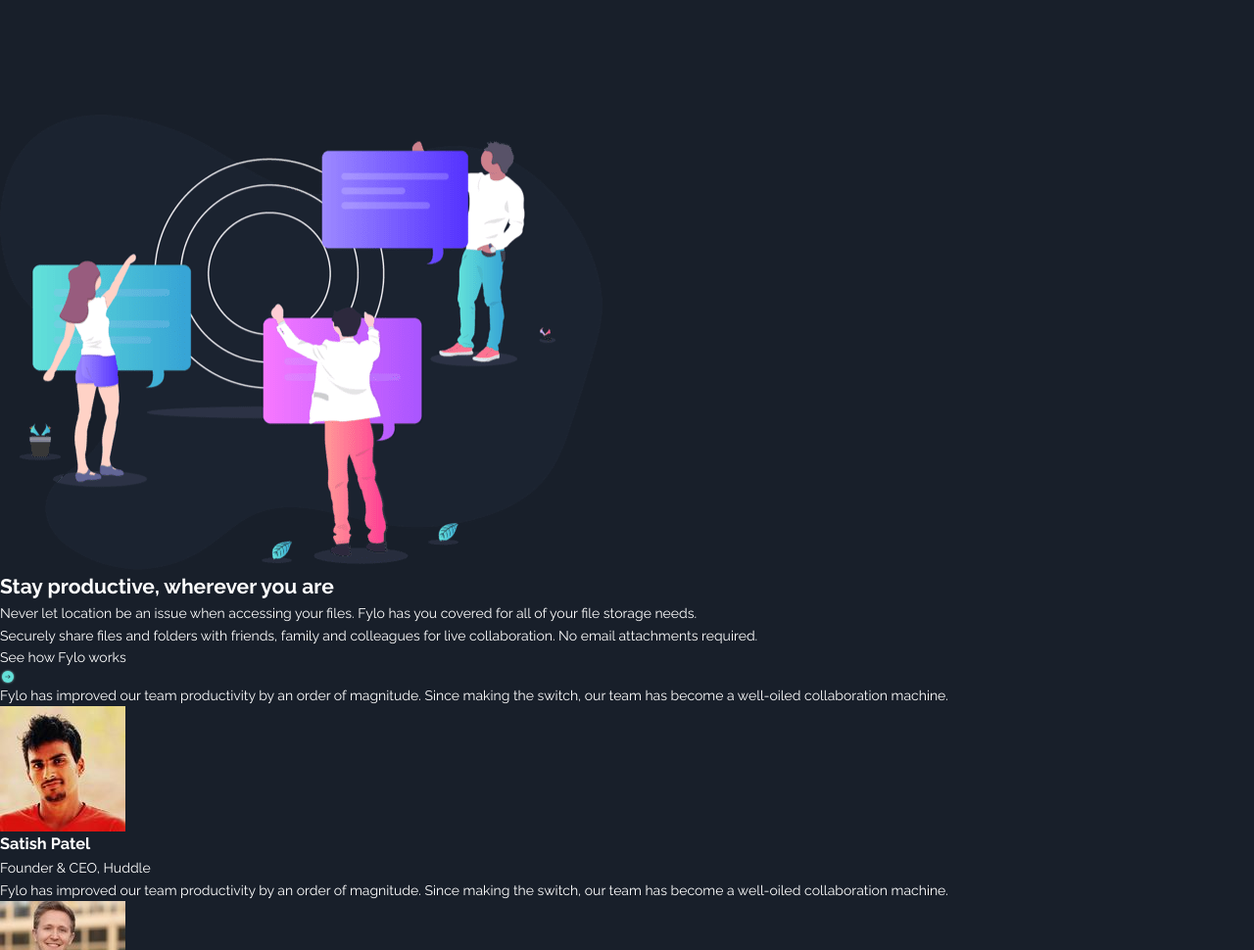
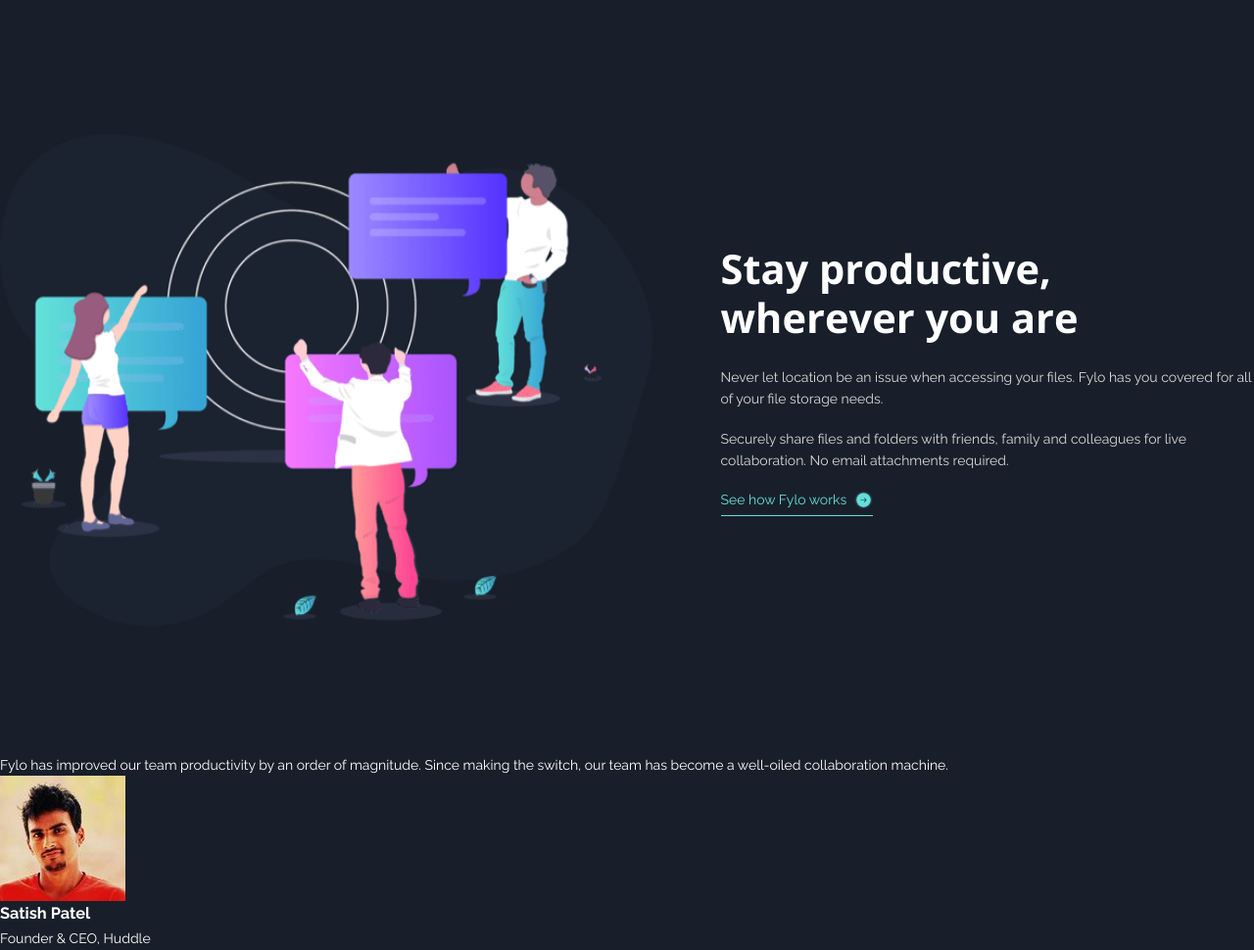
Before and after one commit to fred001-lop/FyloLandingPage, a plain HTML site: page index.html in a window 1280 px wide. Shown: the part 1734-2704 px from the top of the page at 98% size. Drawn offline with nearby package versions, Linux system fonts and the light colour scheme.

Commit message:
FInalizacion del area productive

```diff
--- a/css/style.css
+++ b/css/style.css
@@ -252,3 +252,52 @@
 /*---------------
     PRODUCTIVE
  ----------------*/
+
+.productive{
+    padding: 20px 0 130px;
+}
+
+.productive-container{
+    display: grid;
+    grid-template-columns: 1.1fr 0.9fr;
+    align-items: center;
+    gap: 70px;
+}
+.productive-image img{
+    width: 100%;
+}
+
+.productive-content h2{
+    max-width: 420px;
+    margin-bottom: 24px;
+    font-family: var(--font-heading);
+    font-size: clamp(2rem, 4vw, 2.6rem);
+    line-height: 1.2;
+}
+
+.productive-content p{
+    margin-bottom: 18px;
+    color: var(--text-soft);
+}
+
+.productive-link{
+    display: inline-flex;
+    align-items: center;
+    gap: 8px;
+    padding-bottom: 4px;
+    border-bottom: 1px solid currentColor;
+    color: var(--teal);
+    transition:
+    color 0.3s ease,
+    gap 0.3s ease;
+}
+
+.productive-link:hover,
+.productive-link:focus-visible{
+    gap: 12px;
+    color: var(--white);
+}
+
+.productive-link img{
+    width: 19px;
+}
```
